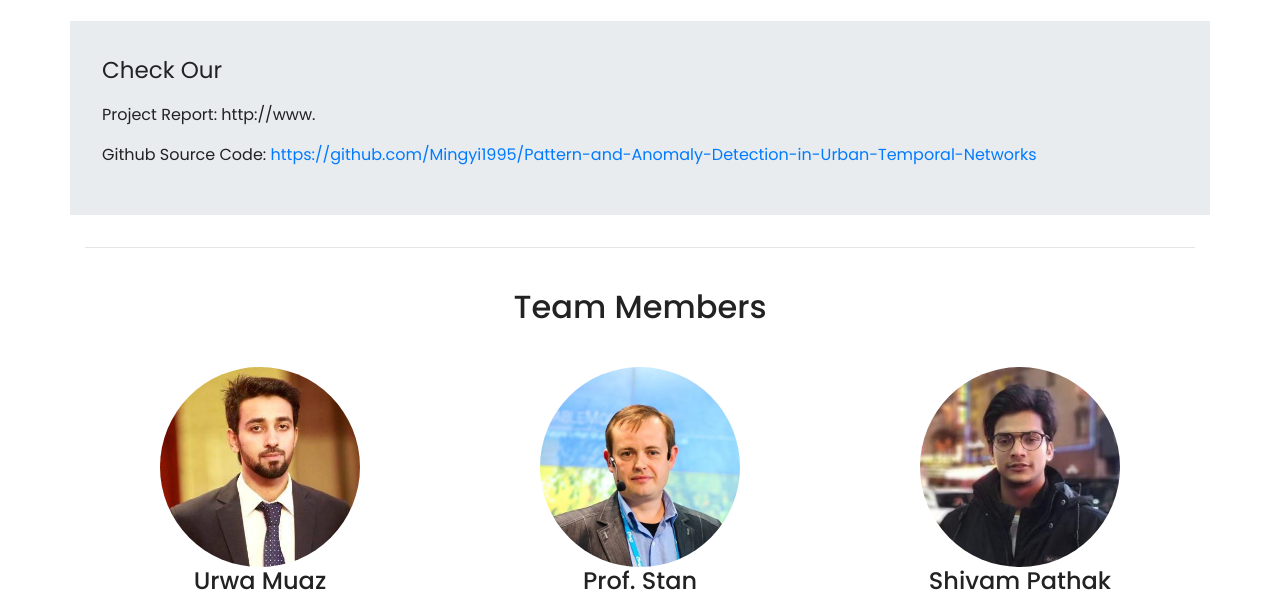
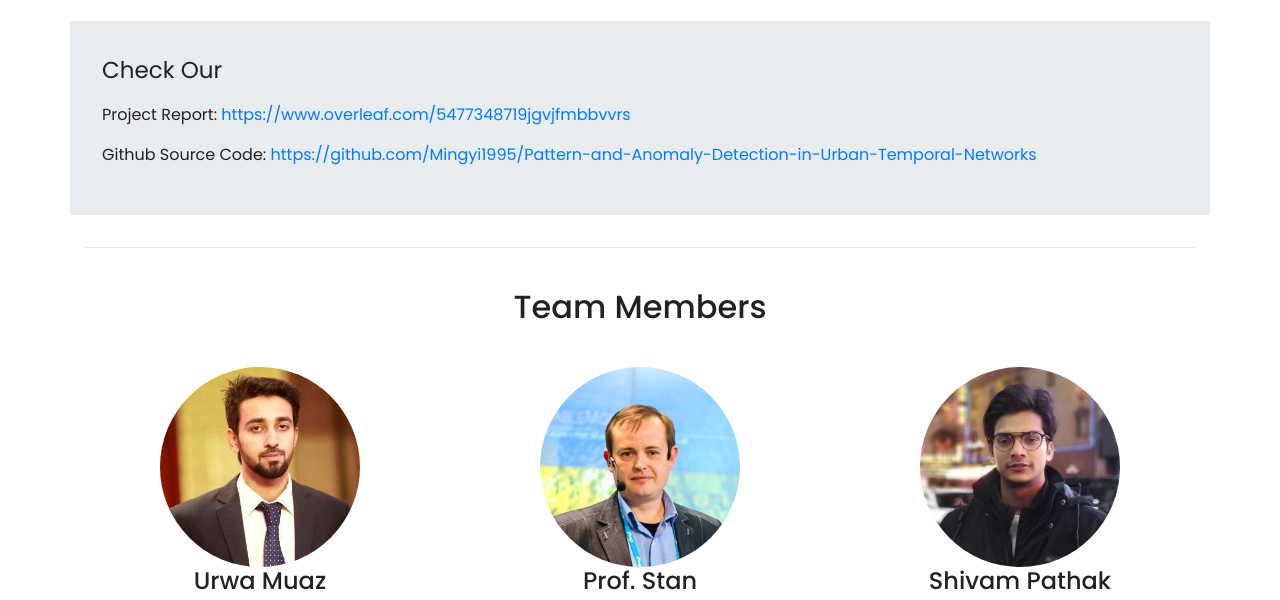
Before and after one commit to jzhou60/Capstone-Website, a plain HTML site: page index.html in a window 1280 px wide. Shown: the part 2687-3287 px from the top of the page. Drawn offline with nearby package versions, Linux system fonts and the light colour scheme.

Commit message:
Update index.html

```diff
--- a/index.html
+++ b/index.html
@@ -456,7 +456,7 @@
 	<div class="row jumbotron">
 		<div class="col-12">
 			<p style="font-size:23px;"> Check Our</p>
-			<p>	Project Report: http://www.</p>
+			<p>	Project Report: <a href="https://www.overleaf.com/5477348719jgvjfmbbvvrs">https://www.overleaf.com/5477348719jgvjfmbbvvrs</a></p>
 			<p>	Github Source Code: <a href="https://github.com/Mingyi1995/Pattern-and-Anomaly-Detection-in-Urban-Temporal-Networks">https://github.com/Mingyi1995/Pattern-and-Anomaly-Detection-in-Urban-Temporal-Networks</a></p>
 
 		</div>
```
